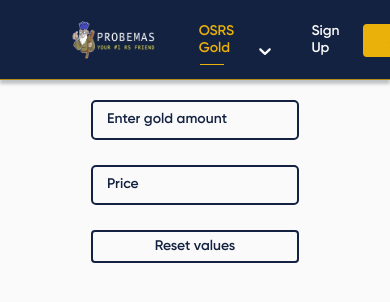
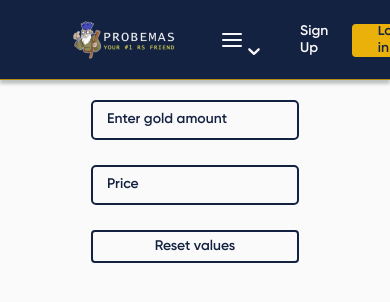
Before and after one commit to AnatoliiCubex/gold-2-currency, a Next.js app: page / in a window 390 px wide. Shown: the top 302 px of the page. Built offline with nearby package versions, Linux system fonts and the light colour scheme.

Commit message:
fixed dropdowns paddings

```diff
--- a/src/components/Common/NavBar/NavBar.component.tsx
+++ b/src/components/Common/NavBar/NavBar.component.tsx
@@ -15,7 +15,7 @@ export const NavBarComponent = () => {
 
   return (
     <nav className={styles.navBar + " myTransition"}>
-      <ul>
+      <ul className={styles.linksList}>
         {navBarLinks.map((link, index) => (
           <li
             key={index}
@@ -38,7 +38,7 @@ export const NavBarComponent = () => {
 
         <li className={styles.hiddenLinksToggle}>
           <SvgIcon
-            src={IconsEnum.dots}
+            src={IconsEnum.burger}
             onClick={() => setIsOpenHiddenLinks(!isOpenHiddenLinks)}
           />
           <DropDown
--- a/src/components/Common/NavBar/NavBar.module.scss
+++ b/src/components/Common/NavBar/NavBar.module.scss
@@ -1,6 +1,6 @@
 .navBar {
   stroke: var(--white);
-  & ul {
+  & .linksList {
     display: flex;
     align-items: center;
     gap: 32px;
@@ -42,14 +42,16 @@
   }
 
   & .hiddenLinksDropDown {
-    top: 40px;
+    top: 45px;
     min-width: 140px;
     white-space: nowrap;
+    max-height: unset;
     border-radius: 0;
   }
 
   & .hiddenLinksList {
     padding: 15px 0px;
+    padding-top: 5px;
     gap: 0px;
     flex-direction: column;
     background-color: var(--dark);
@@ -67,7 +69,9 @@
       &:hover {
         background: rgba(44, 62, 103, 0.2) !important;
         border-right: 2px solid #e9b109 !important;
-        color: var(--yellow) !important;
+        & a * {
+          color: var(--yellow-hover);
+        }
       }
     }
   }
@@ -134,7 +138,28 @@
 }
 
 @media (max-width: 768px) {
-  .hiddenLinksToggle {
+  .link-osrs.gold {
     display: none;
   }
+
+  .dropdown-link-osrs.gold {
+    display: flex !important;
+  }
+
+  .navBar {
+    // & .linksList {
+    //   display: none;
+    // }
+
+    & .hiddenLinksList {
+      & li {
+        padding: 11px;
+        max-height: 40px;
+      }
+    }
+  }
+
+  // .hiddenLinksToggle {
+  //   display: none;
+  // }
 }
--- a/src/components/UI/Select/Select.module.scss
+++ b/src/components/UI/Select/Select.module.scss
@@ -95,6 +95,7 @@
     width: 105px !important;
     min-width: 100%;
     background-color: var(--dark) !important;
+    top: 44px !important;
     left: -10px;
     box-shadow: unset !important;
 
@@ -119,3 +120,12 @@
     }
   }
 }
+
+@media (max-width: 768px) {
+  .react-select {
+    &__option {
+      padding: 12px !important;
+      max-height: 40px;
+    }
+  }
+}
--- a/src/components/UI/SvgIcon/SvgIcon.types.ts
+++ b/src/components/UI/SvgIcon/SvgIcon.types.ts
@@ -9,6 +9,7 @@ export enum IconsEnum {
 
   loader = "/icons/stroke/loader.svg",
   dots = "/icons/stroke/dots.svg",
+  burger = "/icons/stroke/burger.svg",
 }
 
 export type SvgIconProps = {
```
Also changed, not shown: public/icons/stroke/burger.svg (added).
